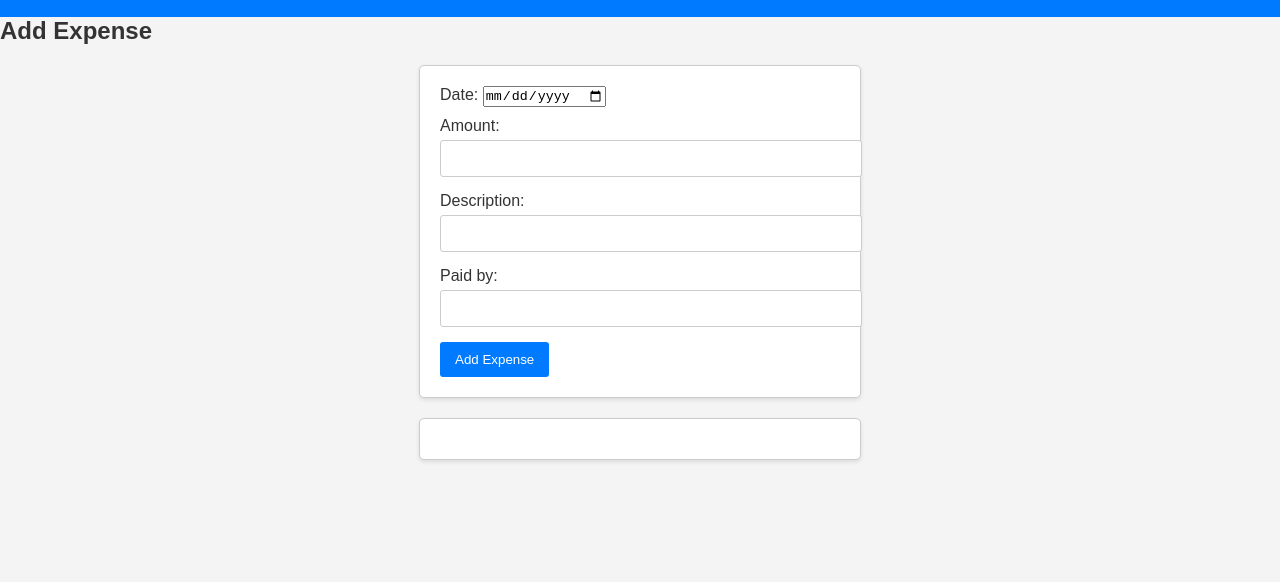
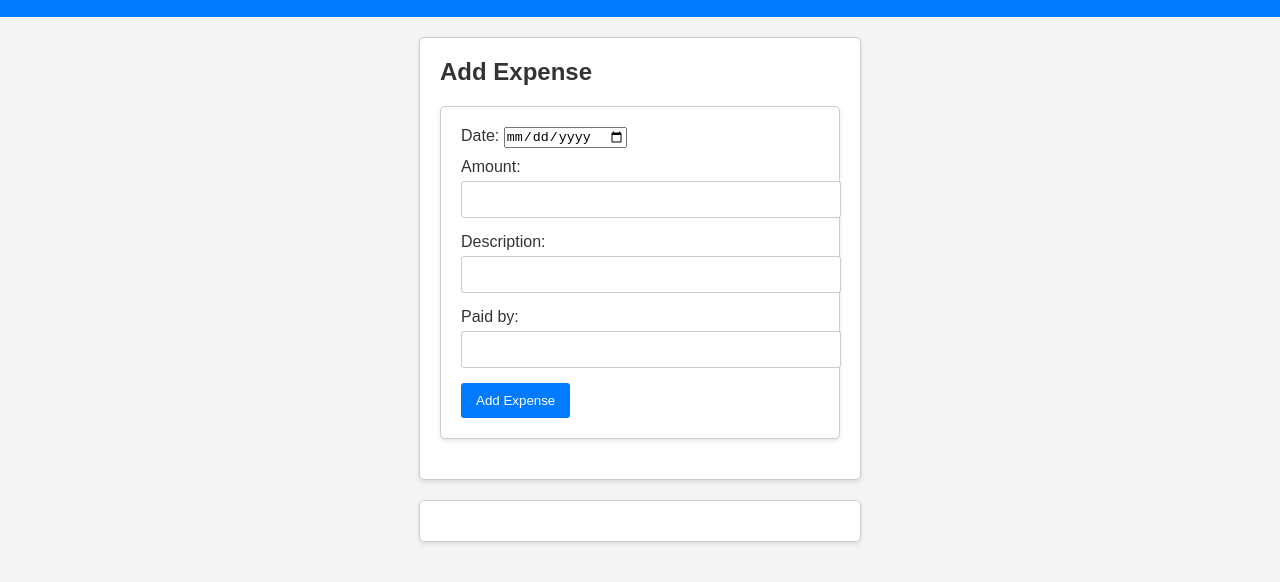
Before and after one commit to CarlosAbrahamHerrera/carlosabrahamherrera.github.io, a plain HTML site: page index.html in a window 1280 px wide. Shown: the part 60-642 px from the top of the page. Drawn offline with Linux system fonts and the light colour scheme.

Commit message:
Update index.html

```diff
--- a/index.html
+++ b/index.html
@@ -11,7 +11,7 @@
         <h1>Expense Tracker</h1>
     </header>
 
-    <section id="expense-form-section">
+    <section id="expense-form">
         <h2>Add Expense</h2>
         <form id="expense-form">
             <div class="form-group">
@@ -43,6 +43,5 @@
         <!-- Expense list goes here -->
     </section>
 
-    <script src="script.js"></script>
 </body>
 </html>
```
